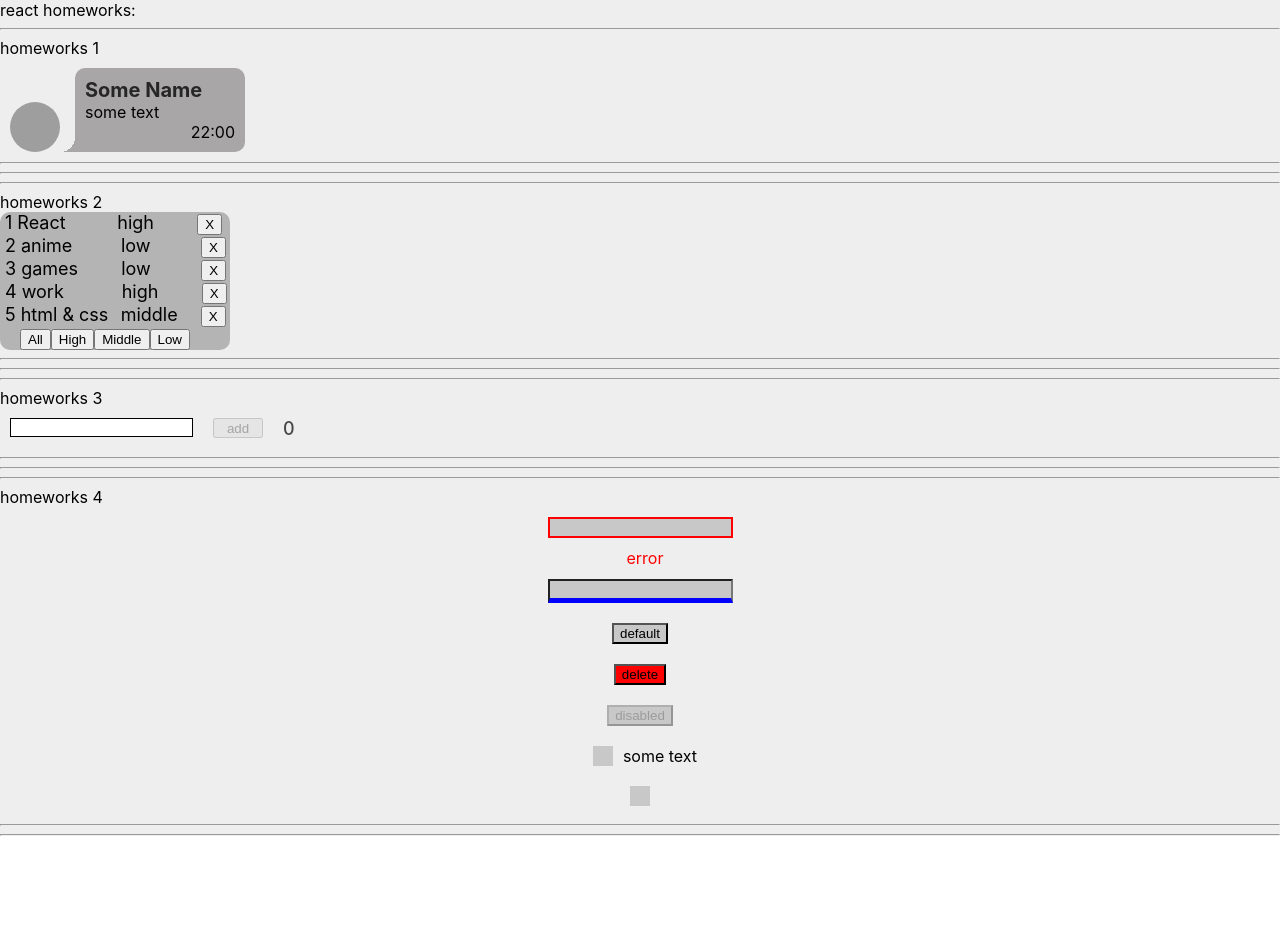
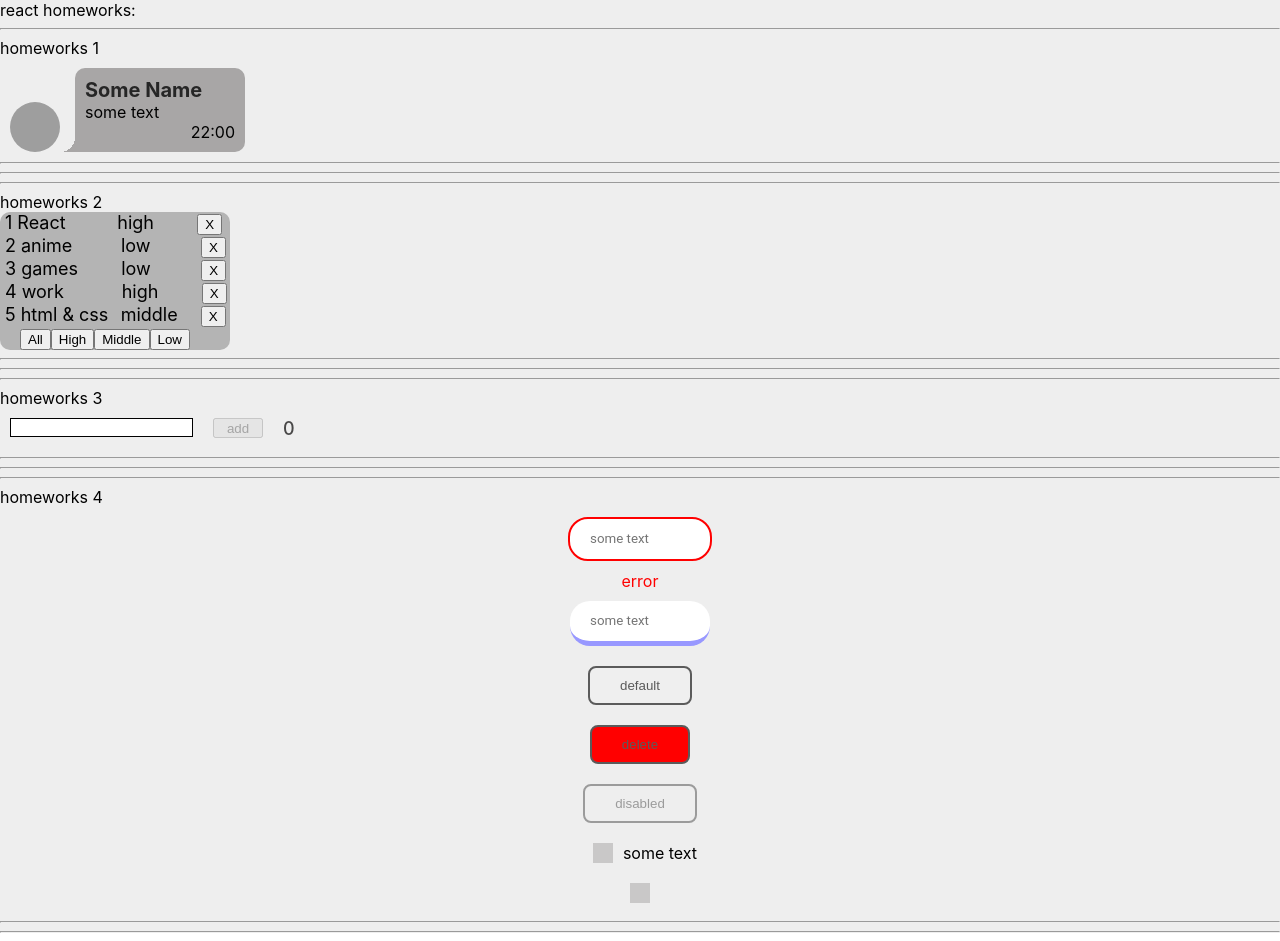
Before and after one commit to MichaelNovickiy/tasks_from_ignat, a React (Create React App) app: page / in a window 1280 px wide. Before the commit the page ends 844 px from the top, so only its background shows below. Built offline with nearby package versions, Linux system fonts and the light colour scheme; grey boxes are pictures that could not be loaded.

Commit message:
task 4 completed with some styles

```diff
--- a/src/p2-homeworks/h4/HW4.module.css
+++ b/src/p2-homeworks/h4/HW4.module.css
@@ -1,5 +1,5 @@
 .blue {
-    border-bottom: 5px solid blue;
+    border-bottom: 5px solid #9898ff;
 }
 
 .column {
@@ -9,5 +9,5 @@
 }
 
 .testSpanError {
-    color: blue;
+    color: #9898ff;
 }
--- a/src/p2-homeworks/h4/HW4.tsx
+++ b/src/p2-homeworks/h4/HW4.tsx
@@ -39,7 +39,7 @@ function HW4() {
 
                 {/*----------------------------------------------------*/}
 
-                <SuperButton>
+                <SuperButton onClick={showAlert}>
                     default
                 </SuperButton>
 
--- a/src/p2-homeworks/h4/common/c1-SuperInputText/SuperInputText.module.css
+++ b/src/p2-homeworks/h4/common/c1-SuperInputText/SuperInputText.module.css
@@ -1,21 +1,24 @@
-.superInput {
-    margin: 10px;
-    background-color: #c9c8c8;
+.input {
+    display: block;
+    width: 100px;
+    padding: 0 20px;
+    margin-bottom: 10px;
+    background: #ffffff;
+    line-height: 40px;
+    border-width: 0;
+    border-radius: 20px;
+    font-family: 'Roboto', sans-serif;
 }
 
 .input:focus{
     outline: none;
-    border: 2px solid #4b4b4b;
+    border: 2px solid #5b5b5b;
 }
 
 .errorInput {
-    margin: 10px;
     border: 2px solid red;
-    background-color: #c9c8c8;
 }
 
 .error {
     color: red;
-    height: 21px;
-    margin-left: 10px;
 }
--- a/src/p2-homeworks/h4/common/c1-SuperInputText/SuperInputText.tsx
+++ b/src/p2-homeworks/h4/common/c1-SuperInputText/SuperInputText.tsx
@@ -39,7 +39,7 @@ const SuperInputText: React.FC<SuperInputTextPropsType> = (
     }
 
     const finalSpanClassName = `${s.error} ${spanClassName ? spanClassName : ''}`
-    const finalInputClassName = `${s.input} ${error ? s.errorInput : s.superInput} ${className}` // need to fix with (?:) and s.superInput
+    const finalInputClassName = `${s.input} ${error ? s.errorInput : ''} ${className}` // need to fix with (?:) and s.superInput
 
     return (
         <>
@@ -48,7 +48,7 @@ const SuperInputText: React.FC<SuperInputTextPropsType> = (
                 onChange={onChangeCallback}
                 onKeyPress={onKeyPressCallback}
                 className={finalInputClassName}
-
+                placeholder={'some text'}
                 {...restProps} // отдаём инпуту остальные пропсы если они есть (value например там внутри)
             />
             {error && <span className={finalSpanClassName}>{error}</span>}
--- a/src/p2-homeworks/h4/common/c2-SuperButton/SuperButton.module.css
+++ b/src/p2-homeworks/h4/common/c2-SuperButton/SuperButton.module.css
@@ -1,22 +1,40 @@
-@keyframes blink{
-    0% {
-        left: -130%;
-    }
-    100% {
-        left: 130%;
-    }
+.btn {
+    cursor: pointer;
+    text-decoration: none;
+    display: inline-block;
+    padding: 10px 30px;
+    margin: 10px 20px;
+    position: relative;
+    overflow: hidden;
+    border: 2px solid #5b5b5b;
+    border-radius: 8px;
+    font-family: 'Montserrat', sans-serif;
+    color: #5b5b5b;
+    transition: .2s ease-in-out;
 }
 
+.btn:before {
+    content: "";
+    background: linear-gradient(90deg, rgba(255, 255, 255, .1), rgba(255, 255, 255, .5));
+    height: 50px;
+    width: 50px;
+    position: absolute;
+    top: -8px;
+    left: -75px;
+    transform: skewX(-45deg);
+}
 
-.btn {
-    position: relative;
-    margin: 10px;
-    overflow: hidden;
-    cursor: pointer;
+.btn:hover {
+    background: #a9a9a9;
+    color: #eaeaea;
+}
+
+.btn:hover:before {
+    left: 150px;
+    transition: .5s ease-in-out;
 }
 
 .default {
-    background-color: #c9c8c8;
     outline: none;
 }
 
@@ -24,56 +42,22 @@
     background: red;
 }
 
-.btn::after {
-    display: block;
-    content: '';
-    position: absolute;
-    left: -130%;
-    top: 0;
-    height: 100%;
-    width: 20%;
-    transform: skew(45deg);
-    background-color: #c9c8c8;
-    opacity: 0.7;
-    z-index: 14;
+.red:hover {
+    background: #f10909;
+    color: #d0d0d0;
 }
 
-.btn:hover::after {
-    animation: blink 0.7s ease;
+.btn:disabled {
+    color: #9b9b9b;
+    cursor: auto;
+    background: none;
+    border: 2px solid #9b9b9b;
 }
 
-.btn:hover::before {
-    display: block;
-    content: '';
-    position: absolute;
-
-    left: -100vw;
-    top: 0;
-    height: 100vh;
-    width: 300vw;
-
-    z-index: 7;
-
-    background-color: #ffffff;
-    opacity: 0.2;
+.btn:disabled:after {
+    z-index: -1;
 }
 
-.btn:focus{
-    outline: solid 1px #000000;
-}
-
-.btn:active{
-    background-color: #d5d5d5;
-}
-
-.btn:disabled{
-    color: #9b9b9b;
-    cursor: auto;
-}
-
-.btn:disabled::after{
+.btn:disabled:before {
     z-index: -1;
 }
-.btn:disabled::before{
-    z-index: -1;
-}
--- a/src/p2-homeworks/h4/common/c3-SuperCheckbox/SuperCheckbox.module.css
+++ b/src/p2-homeworks/h4/common/c3-SuperCheckbox/SuperCheckbox.module.css
@@ -1,9 +1,12 @@
 .label {
     display: flex;
     align-items: center;
-
     cursor: pointer;
 }
+.label input {
+    cursor: pointer;
+}
+
 
 .checkbox {
     appearance: none;
```
